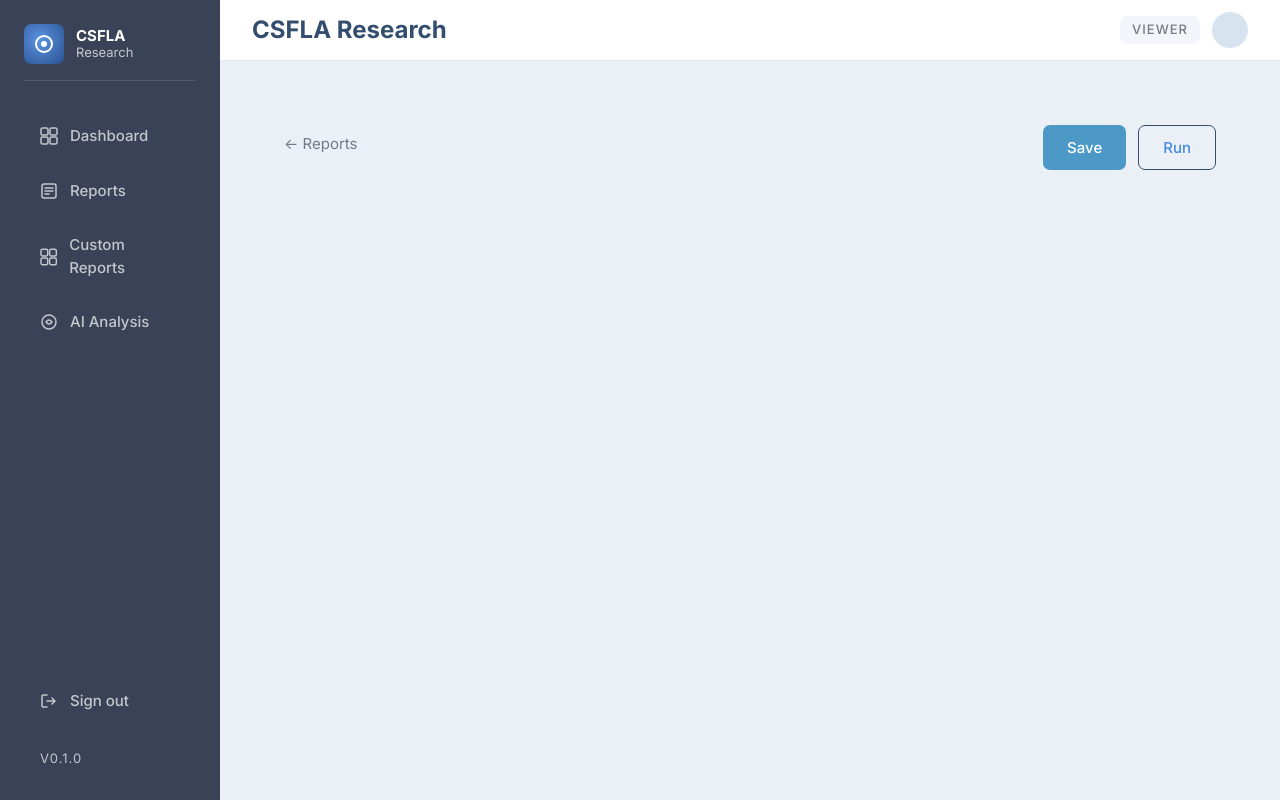
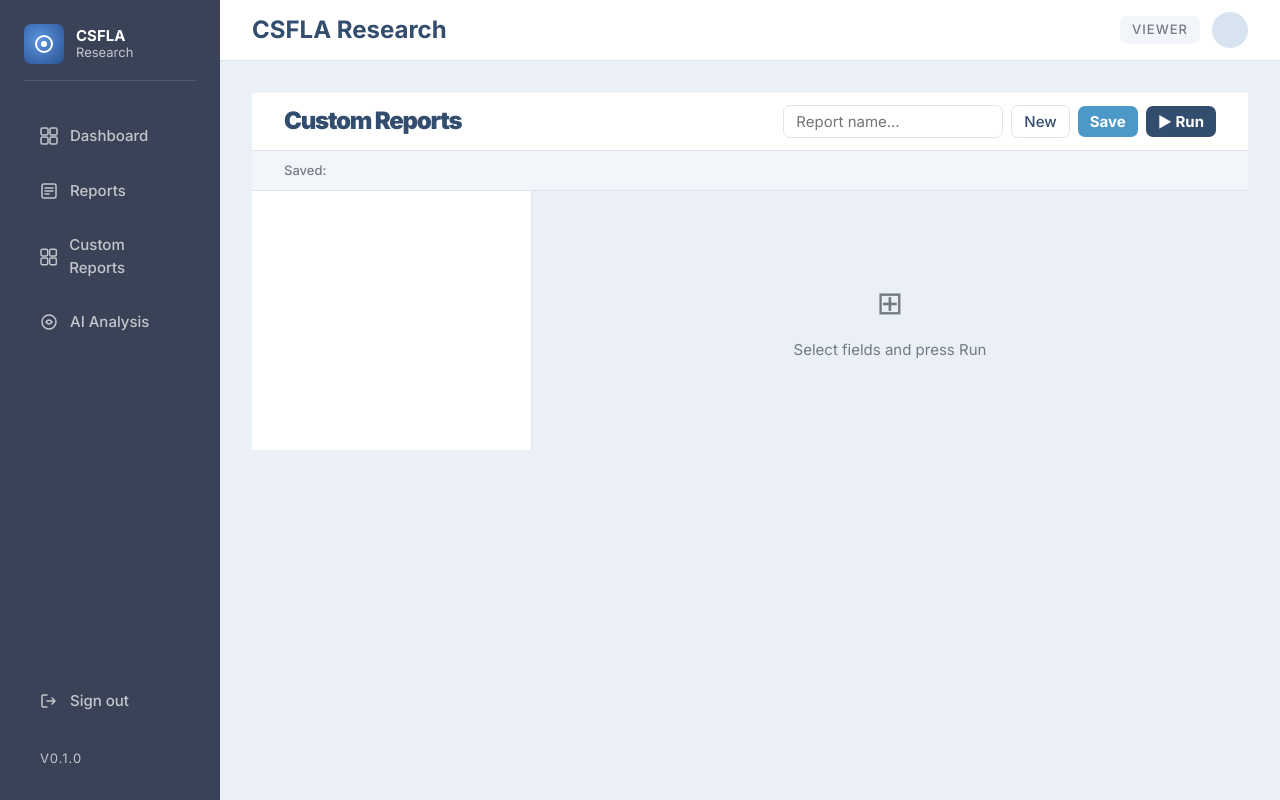
Before and after one commit to steveham-cyber/CSFLA, a FastAPI app: template app/templates/report_builder.html in a window 1280 px wide. Run offline with FastAPI, Linux system fonts and the light colour scheme; the template is opened without the code that fills it, so the values that code supplies are empty; parts of the project's set-up code (start-up, migrations or seed data) failed here and were passed over; some libraries are stand-ins or nearby versions.

Commit message:
feat: replace report_builder template; fix active_nav on builder routes
- Replace report_builder.html with new single-page builder layout (header bar,
  saved-reports bar, left/right split panels)
- Fix active_nav value on all three builder route handlers (list, new, edit)
  from "reports" to "builder"
- Add TestUIRoutes class: redirect tests for unauthenticated access and
  200-check for authenticated researcher access

Co-Authored-By: Claude Sonnet 4.6 <noreply@anthropic.com>

```diff
--- a/app/api/routes/ui.py
+++ b/app/api/routes/ui.py
@@ -92,7 +92,7 @@ async def report_builder_list(request: Request):
     return templates.TemplateResponse("report_builder.html", {
         "request": request,
         "user": user,
-        "active_nav": "reports",
+        "active_nav": "builder",
         "page_title": "Custom Report Builder",
         "mode": "list",
         "report_id": None,
@@ -107,7 +107,7 @@ async def report_builder_new(request: Request):
     return templates.TemplateResponse("report_builder.html", {
         "request": request,
         "user": user,
-        "active_nav": "reports",
+        "active_nav": "builder",
         "page_title": "New Custom Report",
         "mode": "new",
         "report_id": None,
@@ -122,7 +122,7 @@ async def report_builder_edit(request: Request, report_id: str):
     return templates.TemplateResponse("report_builder.html", {
         "request": request,
         "user": user,
-        "active_nav": "reports",
+        "active_nav": "builder",
         "page_title": "Edit Custom Report",
         "mode": "edit",
         "report_id": report_id,
--- a/app/templates/report_builder.html
+++ b/app/templates/report_builder.html
@@ -1,125 +1,99 @@
 {% extends "base.html" %}
 
-{% block title %}{{ page_title }} — CSFLA Research{% endblock %}
+{% block title %}Custom Reports — CSFLA Research{% endblock %}
+
+{% block extra_head %}
+<script src="/static/js/report_builder.js" defer></script>
+{% endblock %}
 
 {% block content %}
-<div style="padding: var(--space-6);" id="builder-root"
-     data-mode="{{ mode }}"
-     data-report-id="{{ report_id or '' }}">
+<div id="builder-root"
+     data-report-id="{{ report_id or '' }}"
+     style="display:flex;flex-direction:column;height:100%;overflow:hidden;">
 
-  <!-- ── Header ─────────────────────────────────────────────────────────── -->
-  <div style="display:flex; align-items:center; justify-content:space-between; margin-bottom: var(--space-5);">
-    <div>
-      <a href="/reports" style="font-size:var(--font-size-sm); color:var(--color-text-muted); text-decoration:none;">
-        ← Reports
-      </a>
-      <h2 style="margin-top:var(--space-2); margin-bottom:0;" id="page-heading">{{ page_title }}</h2>
+  <!-- ── Page header ──────────────────────────────────────────────────── -->
+  <div style="
+    background:var(--color-bg-white);
+    border-bottom:1px solid var(--color-border);
+    padding:var(--space-3) var(--space-6);
+    display:flex;align-items:center;justify-content:space-between;
+    gap:var(--space-3);flex-shrink:0;
+  ">
+    <h1 style="
+      font-size:var(--font-size-lg);
+      letter-spacing:var(--letter-spacing-title);
+      color:var(--color-primary);
+      white-space:nowrap;
+    ">Custom Reports</h1>
+
+    <div style="display:flex;align-items:center;gap:var(--space-2);flex:1;justify-content:flex-end;">
+      <input id="report-name-input" type="text" placeholder="Report name…"
+        maxlength="100" autocomplete="off"
+        style="
+          border:1px solid var(--color-border);
+          border-radius:var(--radius-md);
+          padding:6px var(--space-3);
+          font-size:var(--font-size-sm);
+          font-family:inherit;
+          color:var(--color-primary);
+          width:220px;
+        "/>
+      <button id="btn-new" style="
+        background:var(--color-bg-white);color:var(--color-primary);
+        border:1px solid var(--color-border);border-radius:var(--radius-md);
+        padding:6px var(--space-3);font-size:var(--font-size-sm);
+        font-weight:var(--font-weight-medium);cursor:pointer;font-family:inherit;
+      ">New</button>
+      <button id="btn-save" style="
+        background:var(--color-primary-mid);color:#fff;border:none;
+        border-radius:var(--radius-md);padding:6px var(--space-3);
+        font-size:var(--font-size-sm);font-weight:var(--font-weight-bold);
+        cursor:pointer;font-family:inherit;
+      ">Save</button>
+      <button id="btn-run" style="
+        background:var(--color-primary);color:#fff;border:none;
+        border-radius:var(--radius-md);padding:6px var(--space-3);
+        font-size:var(--font-size-sm);font-weight:var(--font-weight-bold);
+        cursor:pointer;font-family:inherit;
+      ">&#9654; Run</button>
     </div>
-
-    {% if mode != 'list' %}
-    <div style="display:flex; gap:var(--space-3);">
-      <button id="btn-save" class="btn btn-primary" type="button" disabled>Save</button>
-      <button id="btn-run" class="btn btn-ghost" type="button" disabled>Run</button>
-    </div>
-    {% else %}
-    <a href="/reports/builder/new" class="btn btn-primary">+ New report</a>
-    {% endif %}
   </div>
 
-  <!-- ── List mode ──────────────────────────────────────────────────────── -->
-  {% if mode == 'list' %}
-  <div id="saved-reports-list" class="card">
-    <div class="loading-state" style="text-align:center; padding:var(--space-6); color:var(--color-text-muted);">
-      Loading your reports…
-    </div>
-  </div>
-  {% endif %}
-
-  <!-- ── Builder mode (new / edit) ─────────────────────────────────────── -->
-  {% if mode in ['new', 'edit'] %}
-
-  <!-- Report name + description inputs -->
-  <div class="card" style="margin-bottom:var(--space-4);">
-    <div style="display:flex; gap:var(--space-4); flex-wrap:wrap;">
-      <div style="flex:2; min-width:200px;">
-        <label for="report-name" style="display:block; font-size:var(--font-size-sm); font-weight:600; margin-bottom:var(--space-1);">
-          Report name <span style="color:var(--color-danger);">*</span>
-        </label>
-        <input type="text" id="report-name" class="input"
-               placeholder="e.g. UK Cohort — Spinal Leaks 2020–2024"
-               maxlength="100"
-               style="width:100%;"
-               oninput="builderUpdateSaveState()">
-      </div>
-      <div style="flex:3; min-width:200px;">
-        <label for="report-description" style="display:block; font-size:var(--font-size-sm); font-weight:600; margin-bottom:var(--space-1);">
-          Description
-        </label>
-        <input type="text" id="report-description" class="input"
-               placeholder="Optional — context for this report"
-               maxlength="500"
-               style="width:100%;">
-      </div>
-    </div>
-    <p style="font-size:var(--font-size-xs); color:var(--color-text-muted); margin-top:var(--space-2); margin-bottom:0;">
-      These fields are stored and appear in the permanent audit log. Do not include member names or identifying information.
-    </p>
+  <!-- ── Saved reports bar ────────────────────────────────────────────── -->
+  <div id="saved-bar" style="
+    background:var(--color-bg-card);
+    border-bottom:1px solid var(--color-border);
+    padding:var(--space-2) var(--space-6);
+    display:flex;align-items:center;gap:var(--space-2);
+    overflow-x:auto;min-height:40px;flex-shrink:0;
+  ">
+    <span style="
+      font-size:var(--font-size-xs);color:var(--color-text-muted);
+      white-space:nowrap;font-weight:var(--font-weight-medium);
+    ">Saved:</span>
   </div>
 
-  <!-- Two-column builder layout -->
-  <div style="display:grid; grid-template-columns:280px 1fr; gap:var(--space-4); align-items:start;">
+  <!-- ── Builder body ─────────────────────────────────────────────────── -->
+  <div style="display:flex;flex:1;overflow:hidden;min-height:0;">
 
-    <!-- Left: Block palette -->
-    <div>
-      <h4 style="margin-bottom:var(--space-3); color:var(--color-text-muted); font-size:var(--font-size-sm); text-transform:uppercase; letter-spacing:0.05em;">
-        Available Blocks
-      </h4>
-      <div id="block-palette" style="display:flex; flex-direction:column; gap:var(--space-2);">
-        <div class="loading-state" style="font-size:var(--font-size-sm); color:var(--color-text-muted);">
-          Loading blocks…
+    <!-- Left panel: dimensions + filters -->
+    <div id="left-panel" style="
+      width:280px;flex-shrink:0;
+      background:var(--color-bg-white);
+      border-right:1px solid var(--color-border);
+      overflow-y:auto;padding:var(--space-4);
+    "></div>
+
+    <!-- Right panel: results table -->
+    <div id="right-panel" style="flex:1;overflow-y:auto;padding:var(--space-5) var(--space-6);">
+      <div id="result-area">
+        <div style="text-align:center;padding:64px var(--space-6);color:var(--color-text-muted);">
+          <div style="font-size:32px;margin-bottom:var(--space-3);">&#8862;</div>
+          <p style="font-size:var(--font-size-sm);">Select fields and press Run</p>
         </div>
       </div>
     </div>
 
-    <!-- Right: Canvas -->
-    <div>
-      <h4 style="margin-bottom:var(--space-3); color:var(--color-text-muted); font-size:var(--font-size-sm); text-transform:uppercase; letter-spacing:0.05em;">
-        Report Canvas <span id="block-count-badge" style="font-weight:400;">(0 / 8 blocks)</span>
-      </h4>
-      <div id="block-canvas"
-           style="min-height:200px; border:2px dashed var(--color-border); border-radius:var(--radius-md); padding:var(--space-3); display:flex; flex-direction:column; gap:var(--space-2);">
-        <p id="canvas-empty-hint" style="color:var(--color-text-muted); font-size:var(--font-size-sm); text-align:center; padding:var(--space-6) 0; margin:0;">
-          Drag blocks from the palette to build your report
-        </p>
-      </div>
-    </div>
   </div>
-
-  <!-- Results area (shown after Run) -->
-  <div id="results-area" style="margin-top:var(--space-6); display:none;">
-    <h3 style="margin-bottom:var(--space-4);">Results</h3>
-    <div id="results-content"></div>
-  </div>
-
-  <!-- Block config modal -->
-  <div id="config-modal" style="display:none; position:fixed; inset:0; background:rgba(0,0,0,0.4); z-index:100; align-items:center; justify-content:center;">
-    <div class="card" style="width:480px; max-width:90vw; max-height:80vh; overflow-y:auto;">
-      <div style="display:flex; align-items:center; justify-content:space-between; margin-bottom:var(--space-4);">
-        <h4 id="config-modal-title" style="margin:0;">Configure Block</h4>
-        <button class="btn btn-ghost" onclick="builderCloseConfigModal()" type="button">✕</button>
-      </div>
-      <div id="config-modal-body"></div>
-      <div style="display:flex; justify-content:flex-end; gap:var(--space-3); margin-top:var(--space-4);">
-        <button class="btn btn-ghost" onclick="builderCloseConfigModal()" type="button">Cancel</button>
-        <button class="btn btn-primary" onclick="builderSaveBlockConfig()" type="button">Apply</button>
-      </div>
-    </div>
-  </div>
-
-  {% endif %}
-
 </div>
-
-<script src="/static/js/sortable.min.js"></script>
-<script src="/static/js/report_builder.js"></script>
 {% endblock %}
```
Also changed, not shown: app/tests/test_api/test_custom_reports.py (+23 -0 lines).
